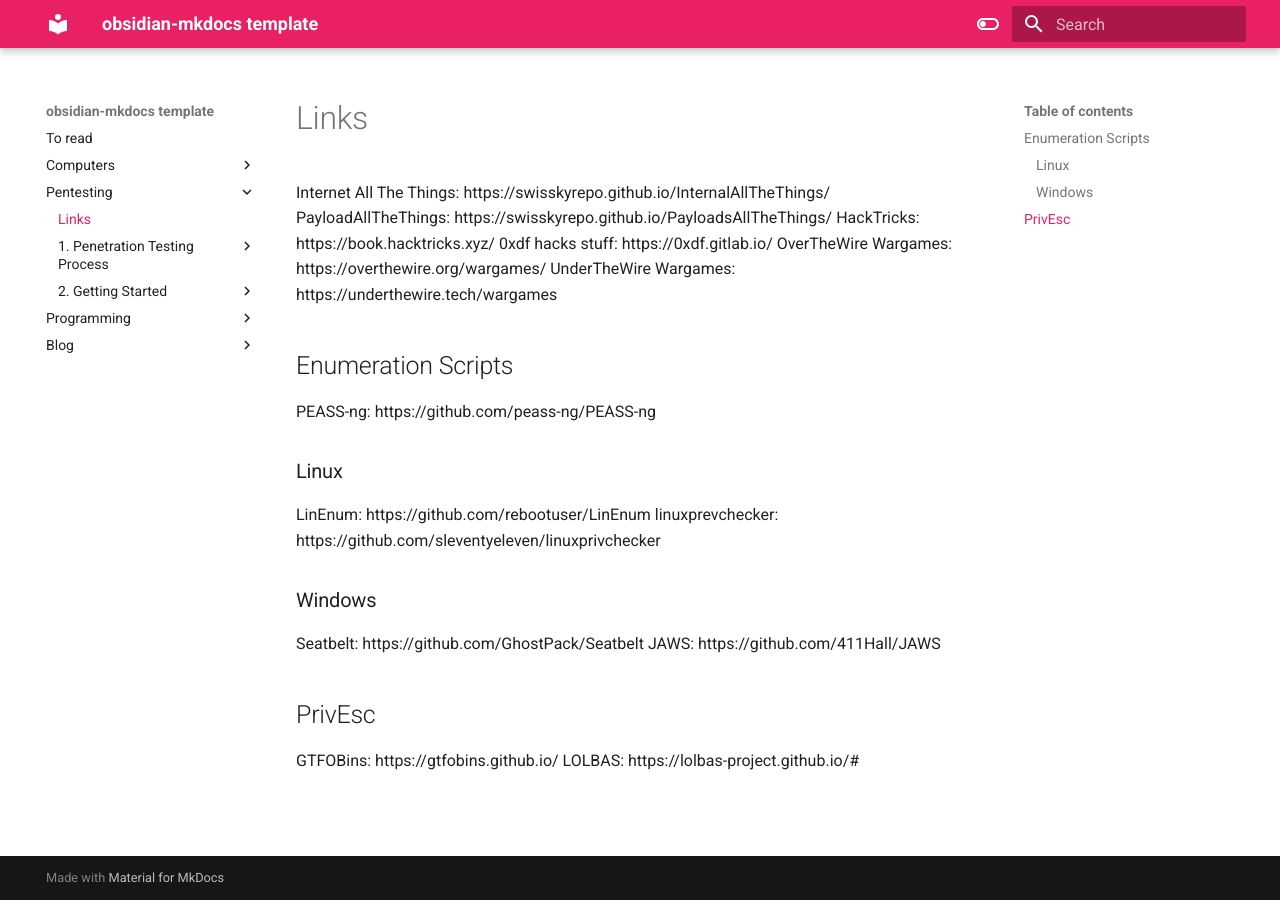
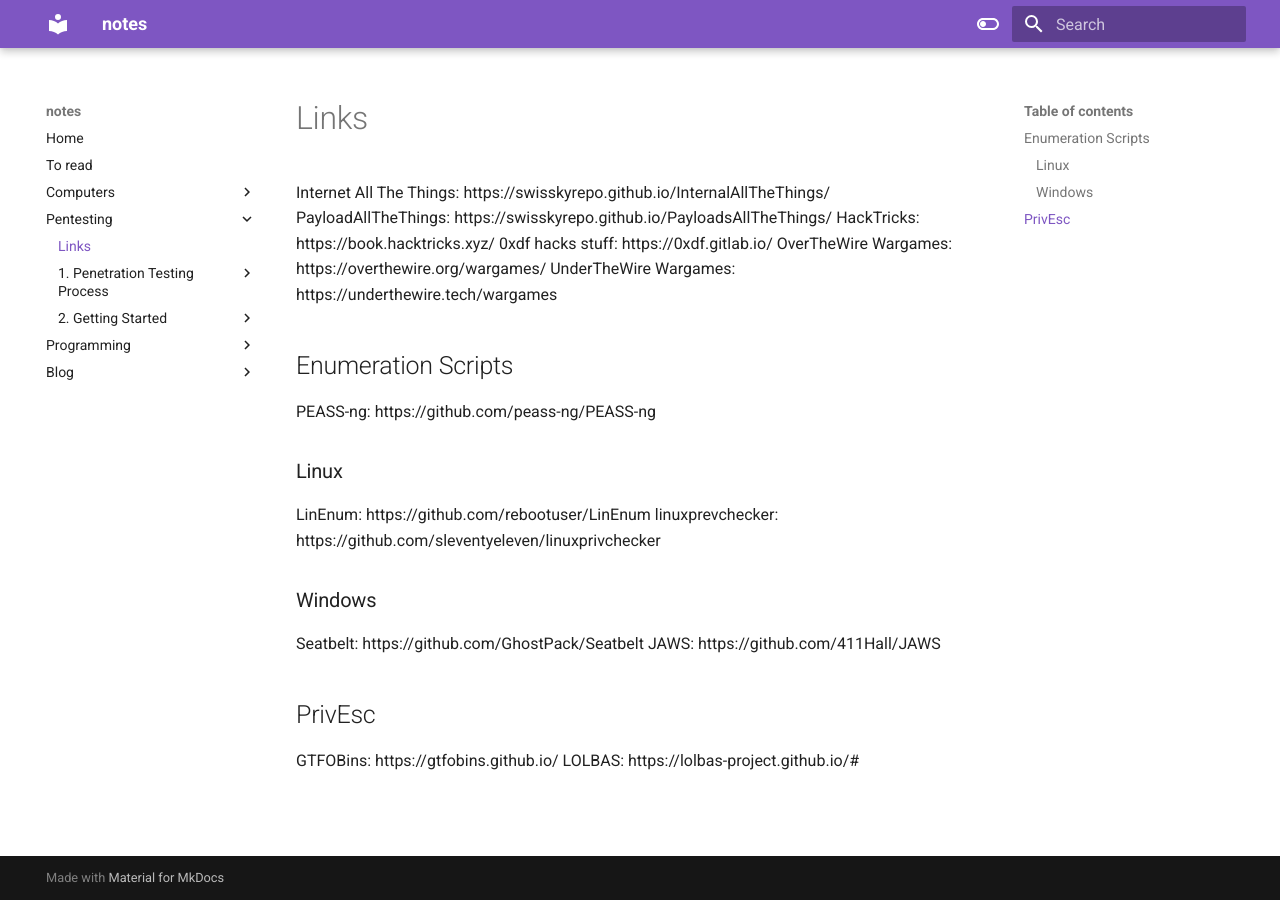
Before and after one commit to 4renwald/obsidian-notes, an MkDocs documentation site: the page built from docs/Pentesting/Links.md, in a window 1280 px wide. Built offline with MkDocs 1.6.1 and Material for MkDocs 9.7.7, drawn with Linux system fonts in a browser that asks for light colours.

Commit message:
Updated site

```diff
--- a/mkdocs.yml
+++ b/mkdocs.yml
@@ -1,4 +1,4 @@
-site_name: obsidian-mkdocs template
+site_name: notes
 
 theme:
     name: 'material'
@@ -7,8 +7,8 @@ theme:
     # Light mode
     - media: "(prefers-color-scheme: light)"
       scheme: default
-      primary: pink
-      accent: indigo
+      primary: deep-purple
+      accent: light-green
       toggle:
         icon: material/toggle-switch-off-outline
         name: Switch to dark mode
@@ -16,8 +16,8 @@ theme:
     # Dark mode
     - media: "(prefers-color-scheme: dark)"
       scheme: slate
-      primary: pink
-      accent: blue
+      primary: deep-purple
+      accent: light-green
       toggle:
         icon: material/toggle-switch
         name: Switch to light mode
```
Also changed, not shown: docs/index.md (added, +1 -0 lines), 1 other file.
